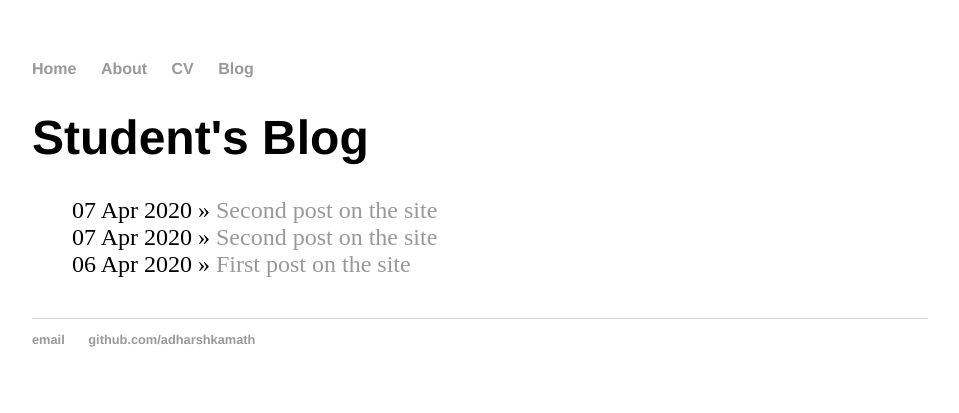
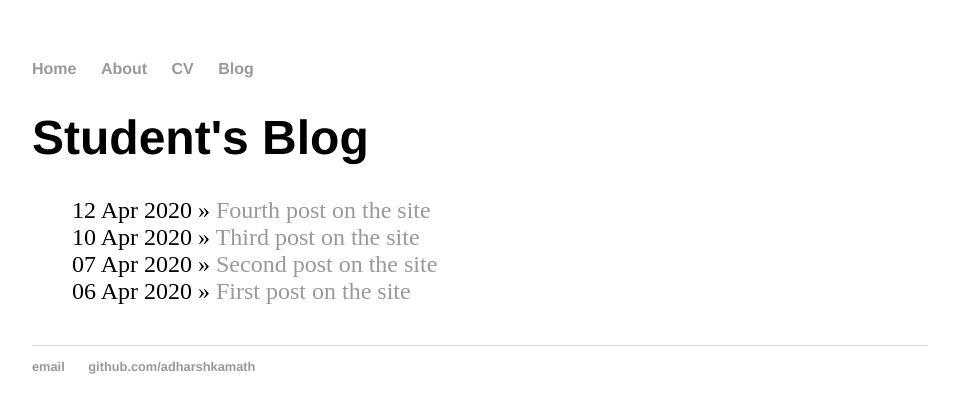
Before and after one commit to adharshkamath/example-site, a Jekyll site: the page built from blog/index.html, in a window 1280 px wide. Shown: the top 413 px of the page, without its empty margins (160-1119 px from the left). Built offline with Jekyll 4.4.1, drawn with Linux system fonts in a browser that asks for light colours.

Commit message:
new commit

```diff
--- a/_posts/2020-04-10-third-post.md
+++ b/_posts/2020-04-10-third-post.md
@@ -1,7 +1,7 @@
 ---
 layout: post
-title: "Second post on the site"
-date: 2020-04-07
+title: "Third post on the site"
+date: 2020-04-10
 ---
 
 Well. I'm back! This time with the third post in a mesmerising series.
--- /dev/null
+++ b/_posts/2020-04-12-fourth-post.md
@@ -0,0 +1,8 @@
+---
+layout: post
+title: "Fourth post on the site"
+date: 2020-04-12
+---
+Woohoo! You made it till here!
+
+Congrats!
```
